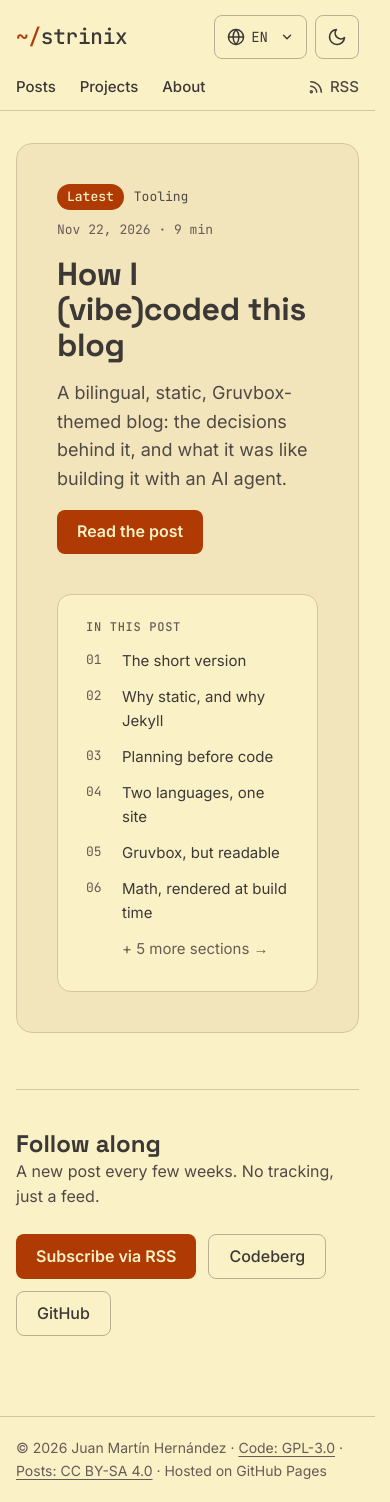
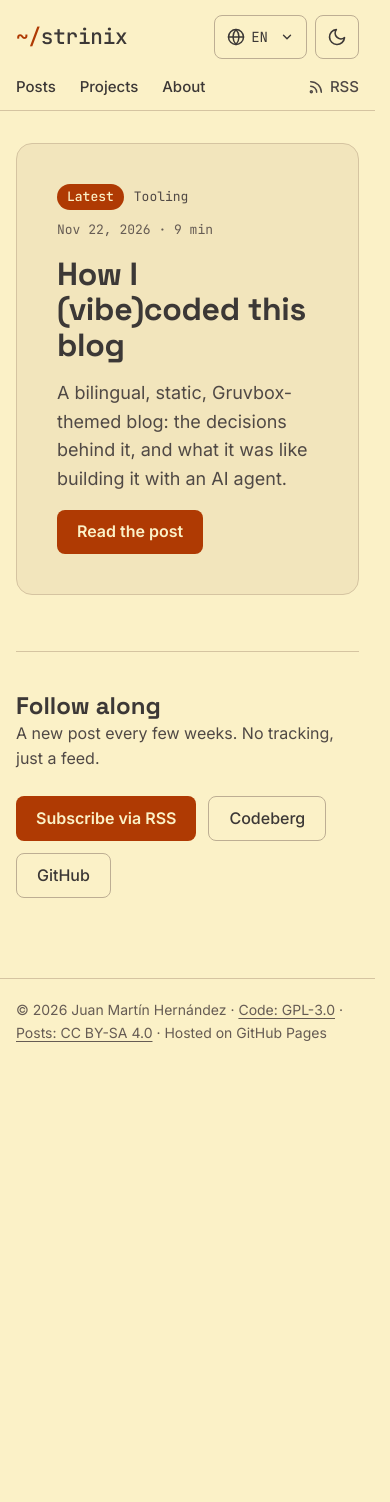
Before and after one commit to Juanma-Her/blog, a Jekyll site: the page built from src/pages/index.html, in a window 390 px wide. Built offline with Jekyll 4.4.1, drawn with Linux system fonts in a browser that asks for light colours; after the commit the page ends 1064 px from its top, so only the background shows below that.

Commit message:
Home: latest post is text only on phones

```diff
--- a/src/assets/css/_components.css
+++ b/src/assets/css/_components.css
@@ -316,6 +316,11 @@ html:not(.js) #theme-toggle { display: none; }
 /* Once it drops under the text, it spans the card's full width. */
 @media (max-width: 900px) {
   .hero-sections { flex-basis: 100%; }
+}
+/* Phones: the latest post is text only. The code and the sections are
+   decoration here, and both are one tap away in the post. */
+@media (max-width: 640px) {
+  .hero-code, .hero-sections { display: none; }
 }
 
 .hero-code pre {
```
